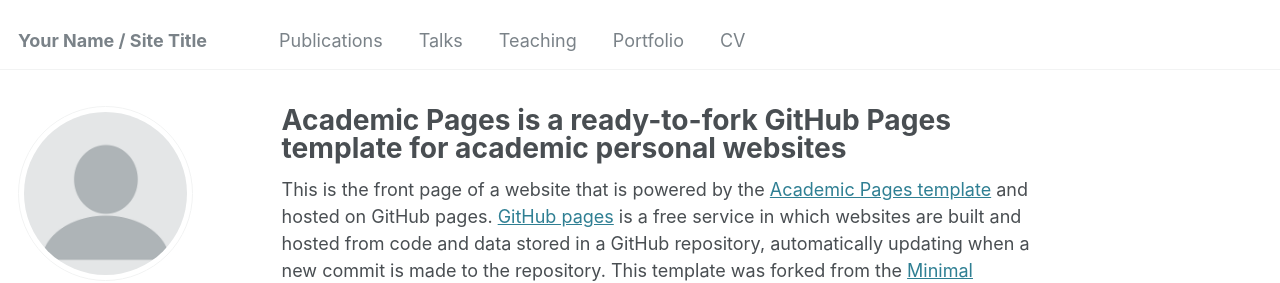
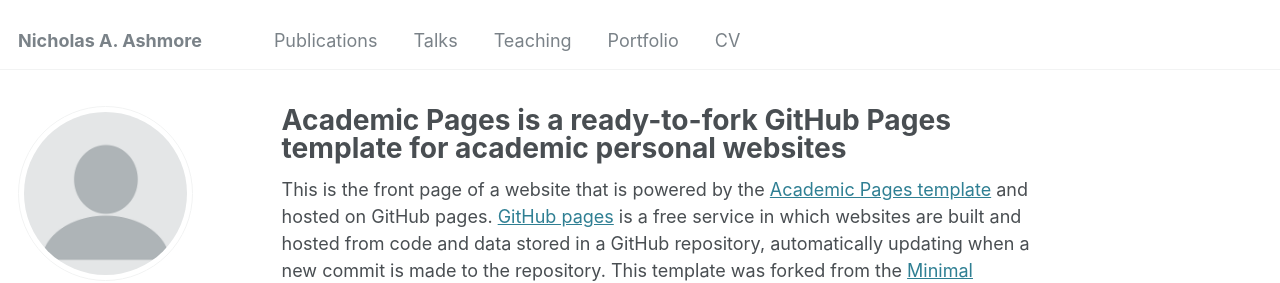
Before and after one commit to nashmore-edi/nashmore-edi.github.io, a Jekyll site: the page built from _pages/about.md, in a window 1280 px wide. Shown: the top 283 px of the page. Built offline with Jekyll 4.4.1, drawn with Linux system fonts in a browser that asks for light colours; some web fonts are replaced.

Commit message:
Update _config.yml

```diff
--- a/_config.yml
+++ b/_config.yml
@@ -8,7 +8,7 @@
 
 # Basic Site Settings
 locale                   : "en-US"
-title                    : "Your Name / Site Title"
+title                    : "Nicholas A. Ashmore"
 title_separator          : "-"
 name                     : &name "Your Name"
 description              : &description "personal description"
```
